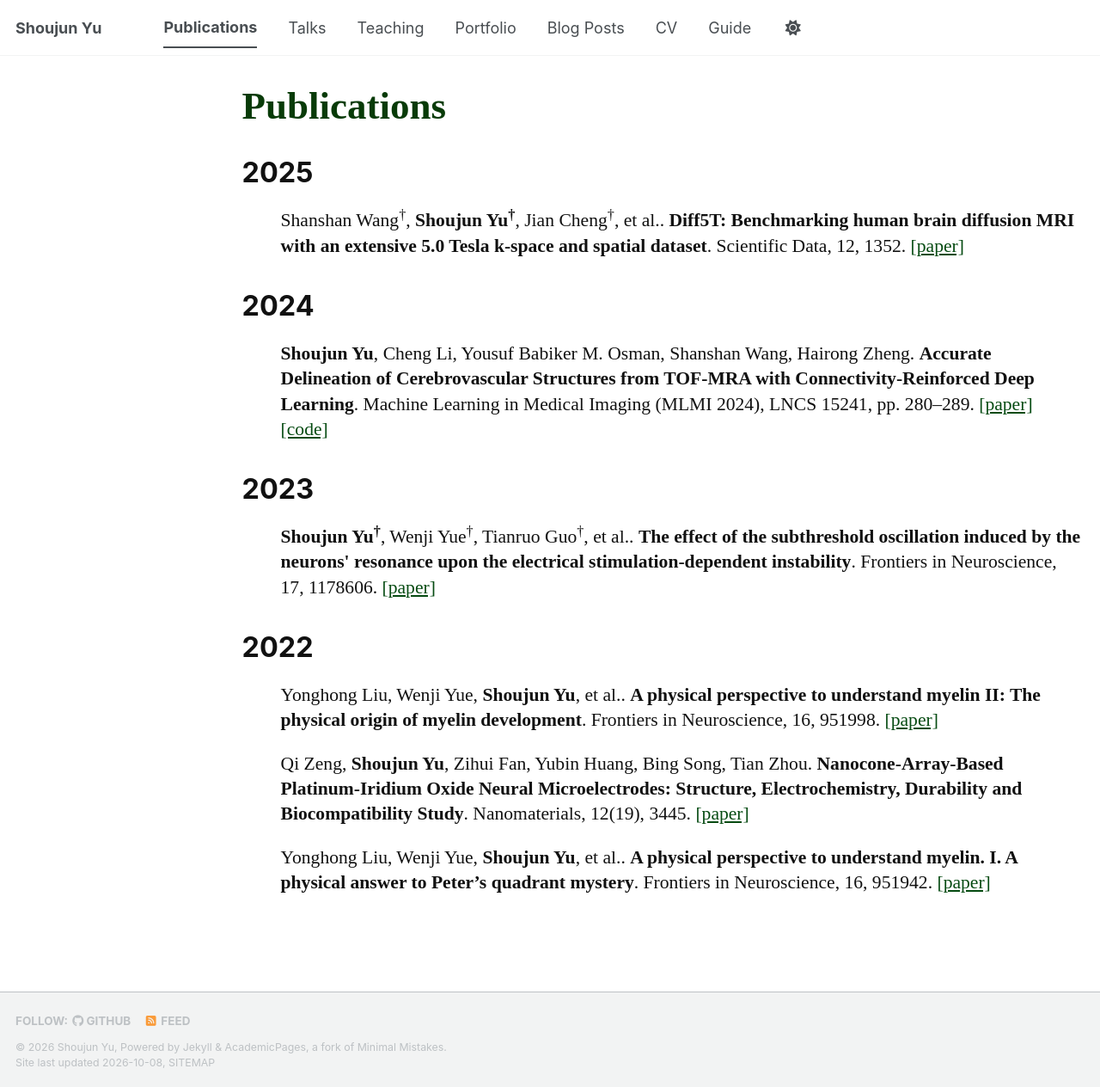
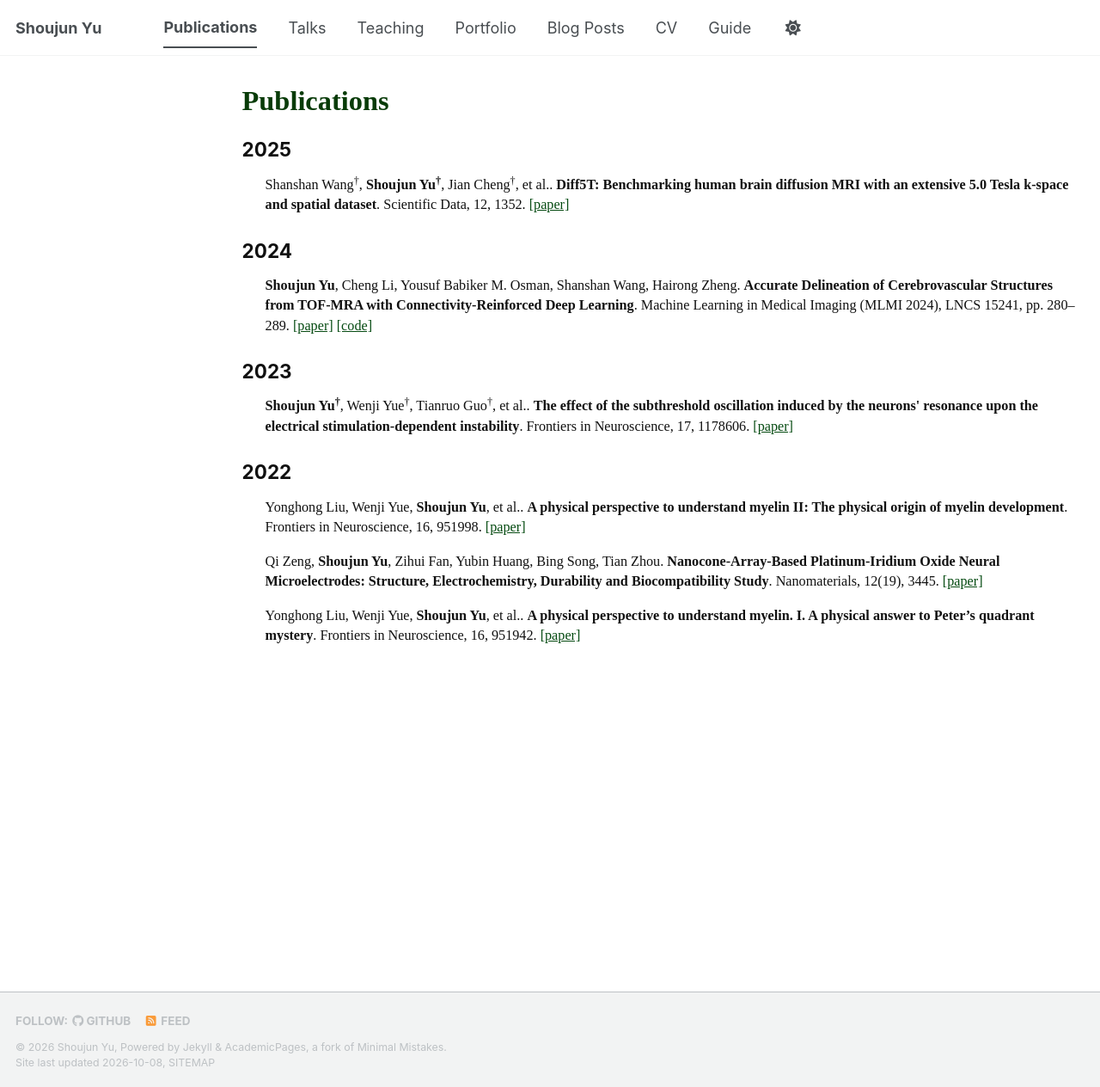
Before and after one commit to ShoujunYu/shoujunyu.github.io, a Jekyll site: the page built from _pages/publications.html, in a window 1280 px wide and 1264 px high. Shown: the whole window at 86% size. Built offline with Jekyll 4.4.1, drawn with Linux system fonts in a browser that asks for light colours; a style sheet for code colours, icons or effects is not loaded.

Commit message:
Update publications.html

```diff
--- a/_pages/publications.html
+++ b/_pages/publications.html
@@ -6,51 +6,52 @@ author_profile: false
 ---
 
 <style>
-/* Page title */
+/* 页面标题 */
 .page__title {
   font-family: "Times New Roman", Georgia, serif;
-  font-size: 2.5rem;
+  font-size: 1.8rem;
   color: #083b08;
 }
 
-/* Publication section */
+/* 论文列表 */
 .pub-list {
   font-family: "Times New Roman", Georgia, serif;
-  margin-top: 1.5rem;
+  margin-top: 1rem;
 }
 
-/* Year headings */
+/* 年份标题 */
 .pub-year {
-  font-size: 1.8rem;
+  font-size: 1.25rem;
   font-weight: bold;
   color: #111;
-  margin: 2rem 0 1.2rem;
+  margin: 1.5rem 0 0.8rem;
 }
 
-/* Individual publications */
+/* 每篇论文 */
 .pub-entry {
-  margin-left: 2.5rem;
-  margin-bottom: 1.2rem;
-  font-size: 1.2rem;
-  line-height: 1.35;
+  margin-left: 1.5rem;
+  margin-bottom: 0.85rem;
+  font-size: 0.9rem;
+  line-height: 1.45;
   color: #111;
 }
 
-/* Paper titles */
+/* 论文标题 */
 .pub-title {
   font-weight: bold;
 }
 
-/* Links */
+/* 链接 */
 .pub-entry a {
   color: #064b12;
   text-decoration: underline;
 }
 
+/* 手机端 */
 @media (max-width: 768px) {
   .pub-entry {
-    margin-left: 0.8rem;
-    font-size: 1.05rem;
+    margin-left: 0;
+    font-size: 0.9rem;
   }
 }
 </style>
```
